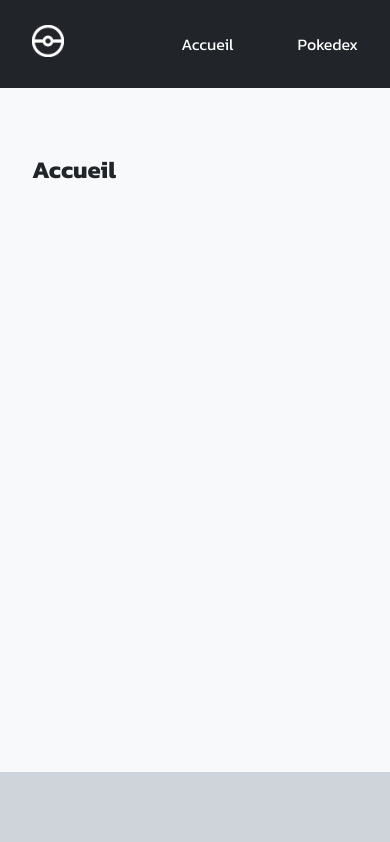
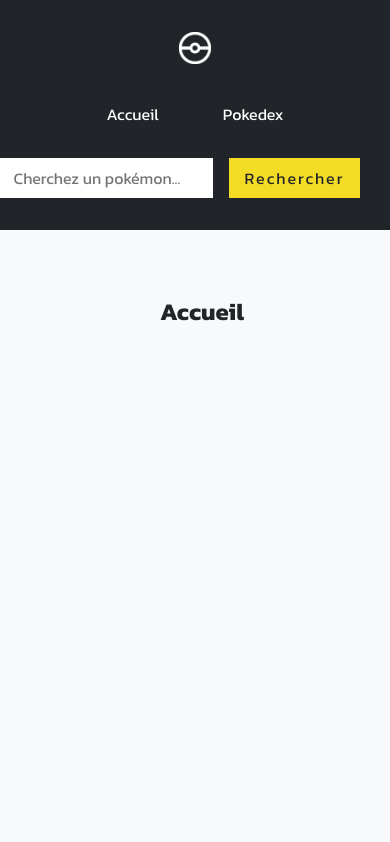
Before and after one commit to kpeset/pokedex, a React (Vite) app in the folder frontend/: page / in a window 390 px wide. Shown: the top 842 px of the page. Built offline with nearby package versions, Linux system fonts and the light colour scheme.

Commit message:
Step 03 : done

```diff
--- a/frontend/src/components/Content.jsx
+++ b/frontend/src/components/Content.jsx
@@ -1,6 +1,7 @@
 import { Route, Routes } from "react-router-dom";
 import Homepage from "../pages/Homepage";
 import Pokedex from "../pages/Pokedex";
+import SearchResult from "../pages/SearchResult";
 
 export default function Content() {
   return (
@@ -8,6 +9,7 @@ export default function Content() {
       <Routes>
         <Route path="/" element={<Homepage />} />
         <Route path="/pokedex" element={<Pokedex />} />
+        <Route path="/search/:userResearch" element={<SearchResult />} />
       </Routes>
     </section>
   );
--- a/frontend/src/components/Navbar.jsx
+++ b/frontend/src/components/Navbar.jsx
@@ -1,4 +1,5 @@
 import { Link } from "react-router-dom";
+import SearchBar from "./SearchBar";
 
 export default function Navbar() {
   return (
@@ -14,6 +15,7 @@ export default function Navbar() {
           <Link to="/pokedex">Pokedex</Link>
         </li>
       </ul>
+      <SearchBar />
     </nav>
   );
 }
--- /dev/null
+++ b/frontend/src/components/SearchBar.jsx
@@ -0,0 +1,26 @@
+import { useNavigate } from "react-router-dom";
+import { useState } from "react";
+
+export default function SearchBar() {
+  const [userResearch, setUserResearch] = useState("");
+  const navigate = useNavigate();
+
+  const handleSubmit = () => {
+    navigate(`/search/${userResearch}`);
+  };
+
+  const handleSearch = (event) => {
+    setUserResearch(event.target.value);
+  };
+
+  return (
+    <form className="search_bar" onSubmit={handleSubmit}>
+      <input
+        type="text"
+        placeholder="Cherchez un pokémon..."
+        onChange={handleSearch}
+      />
+      <input type="submit" value="Rechercher" />
+    </form>
+  );
+}
--- a/frontend/src/main.jsx
+++ b/frontend/src/main.jsx
@@ -7,6 +7,7 @@ import "./styles/nav.css";
 import "./styles/footer.css";
 import "./styles/pokedex.css";
 import "./styles/card.css";
+import "./styles/search_bar.css";
 
 ReactDOM.createRoot(document.getElementById("root")).render(
   <React.StrictMode>
--- /dev/null
+++ b/frontend/src/pages/SearchResult.jsx
@@ -0,0 +1,71 @@
+import { useParams } from "react-router-dom";
+import axios from "axios";
+import { useEffect, useState } from "react";
+import PokemonCard from "../components/PokemonCard";
+
+export default function SearchResult() {
+  const [dataName, setDataName] = useState([]);
+  const [dataType, setDataType] = useState([]);
+  const [errorName, setErrorName] = useState(false);
+  const [errorType, setErrorType] = useState(false);
+  const { userResearch } = useParams();
+
+  const searchName = () => {
+    axios
+      .get(`http://localhost:5000/pokemon/name/${userResearch}`)
+      .then((response) => {
+        setDataName(response.data);
+      })
+      .catch((err) => {
+        console.error(err);
+        setErrorName(true);
+      });
+  };
+
+  const searchType = () => {
+    axios
+      .get(`http://localhost:5000/pokemon/type/${userResearch}`)
+      .then((response) => {
+        setDataType(response.data);
+      })
+      .catch((err) => {
+        console.error(err);
+        setErrorType(true);
+      });
+  };
+
+  useEffect(() => {
+    searchName();
+    searchType();
+  }, []);
+
+  return (
+    <>
+      <div className="pokemon_results">
+        <h2>Résultat de la recherche pour le pokemon : {userResearch}</h2>
+        <div className="pokemon_list">
+          {!errorName ? (
+            dataName.map((result) => (
+              <PokemonCard key={result.id} details={result} />
+            ))
+          ) : (
+            <p>Aucun résultat</p>
+          )}
+        </div>
+      </div>
+
+      <div className="type_results">
+        <h2>Résultat de la recherche pour le type : {userResearch}</h2>
+        <div className="pokemon_list">
+          {!errorType ? (
+            dataType.map((result) => (
+              <PokemonCard key={result.id} details={result} />
+            ))
+          ) : (
+            <p>Aucun résultat</p>
+          )}
+        </div>
+      </div>
+    </>
+  );
+}
--- a/frontend/src/styles/app.css
+++ b/frontend/src/styles/app.css
@@ -1,15 +1,15 @@
-@import url("https://fonts.googleapis.com/css2?family=Great+Vibes&family=Kanit:ital,wght@0,100;0,200;0,300;0,400;0,500;0,600;0,700;0,800;0,900;1,100;1,200;1,300;1,400;1,500;1,600;1,700;1,800;1,900&family=Merienda:wght@300;400;500;600;700;800;900&family=Poppins:ital,wght@0,100;0,200;0,300;0,400;0,500;0,600;0,700;0,800;0,900;1,100;1,200;1,300;1,400;1,500;1,600;1,700;1,800;1,900&display=swap");
+@import url('https://fonts.googleapis.com/css2?family=Great+Vibes&family=Kanit:ital,wght@0,100;0,200;0,300;0,400;0,500;0,600;0,700;0,800;0,900;1,100;1,200;1,300;1,400;1,500;1,600;1,700;1,800;1,900&family=Merienda:wght@300;400;500;600;700;800;900&family=Poppins:ital,wght@0,100;0,200;0,300;0,400;0,500;0,600;0,700;0,800;0,900;1,100;1,200;1,300;1,400;1,500;1,600;1,700;1,800;1,900&display=swap');
 
 :root {
     --font-text: "Kanit", sans-sherif;
-  --color-white-1: #fff;
-  --color-white-2: #f8f9fa;
-  --color-white-3: #ced4da;
-  --color-grey-1: #adb5bd;
-  --color-grey-2: #6c757d;
-  --color-grey-3: #343a40;
+    --color-white-1: #FFF;
+    --color-white-2: #F8F9FA;
+    --color-white-3: #CED4DA;
+    --color-grey-1: #ADB5BD;
+    --color-grey-2: #6C757D;
+    --color-grey-3: #343A40;
     --color-black: #212529;
-  --color-yellow: #f4dc26;
+    --color-yellow: #F4DC26;
 }
 
 * {
@@ -26,7 +26,7 @@ a {
 
 .content {
     min-height: 81vh;
-  padding: 4rem 2rem;
+    padding: 4rem 10rem;
 }
 
 ul,
--- a/frontend/src/styles/card.css
+++ b/frontend/src/styles/card.css
@@ -6,14 +6,17 @@
     align-items: center;
     border-radius: 0px;
     background: #ffffff;
-  box-shadow: 20px 20px 60px #d9d9d9, -20px -20px 60px #ffffff;
+    box-shadow: 20px 20px 60px #d9d9d9,
+        -20px -20px 60px #ffffff;
+
+    max-width: 30rem;
 }
 
-.pokemon_card > img {
+.pokemon_card>img {
     transform: scale(0.5);
 }
 
-.pokemon_card > h2 {
+.pokemon_card>h2 {
     background-color: var(--color-white-3);
     width: 100%;
     color: var(--color-black-1);
--- a/frontend/src/styles/footer.css
+++ b/frontend/src/styles/footer.css
@@ -1,5 +1,5 @@
 footer {
-  text-align: center;
-  background-color: var(--color-white-3);
-  padding: 4rem 2rem;
+    text-align: center;
+    background-color: var(--color-white-3);
+    padding: 4rem 2rem;
 }
--- a/frontend/src/styles/nav.css
+++ b/frontend/src/styles/nav.css
@@ -5,26 +5,38 @@ nav {
     align-items: center;
 }
 
-nav > ul > li > a {
+nav>ul>li>a {
     color: var(--color-white-1);
 }
 
-nav > ul > li > a:hover {
+nav>ul>li>a:hover {
     color: var(--color-yellow);
 }
 
-nav > ul {
+nav>ul {
     display: flex;
     padding: 2rem 0;
 }
 
-nav > ul > li {
+nav>ul>li {
     margin: 0 2rem;
 }
 
-nav > .logo > img {
+nav>.logo>img {
     height: 2rem;
     width: auto;
     color: yellow;
     margin-left: 2rem;
 }
+
+@media (max-width: 700px) {
+    nav {
+        padding: 2rem 0;
+        flex-direction: column;
+    }
+
+    nav>.logo>img {
+        margin-left: 0;
+    }
+
+}
--- a/frontend/src/styles/pokedex.css
+++ b/frontend/src/styles/pokedex.css
@@ -1,5 +1,5 @@
 .pokemon_list {
-  display: flex;
-  flex-wrap: wrap;
-  justify-content: space-around;
+    display: flex;
+    flex-wrap: wrap;
+    justify-content: space-around;
 }
--- /dev/null
+++ b/frontend/src/styles/search_bar.css
@@ -0,0 +1,25 @@
+.search_bar {
+    background-color: var(--color-black);
+    display: flex;
+    justify-content: flex-end;
+    padding-right: 2rem;
+}
+
+.search_bar>input[type="text"] {
+    background-color: var(--color-white-1);
+    padding-left: 1rem;
+}
+
+.search_bar>input[type="submit"] {
+    background-color: var(--color-yellow);
+    margin-left: 1rem;
+    padding: .5rem 1rem;
+    transition: .4s;
+    font-weight: 400;
+    letter-spacing: 2px;
+}
+
+.search_bar>input[type="submit"]:hover {
+    cursor: pointer;
+    opacity: 0.7;
+}
```
Lines whose indentation alone changed are shown as unchanged.
